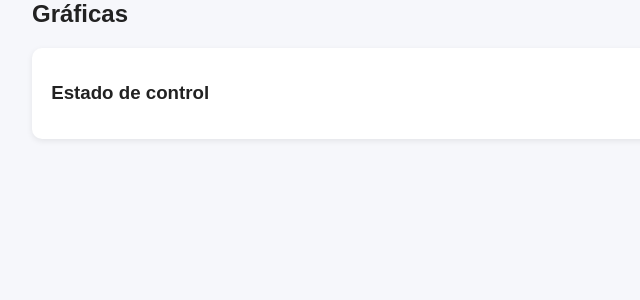
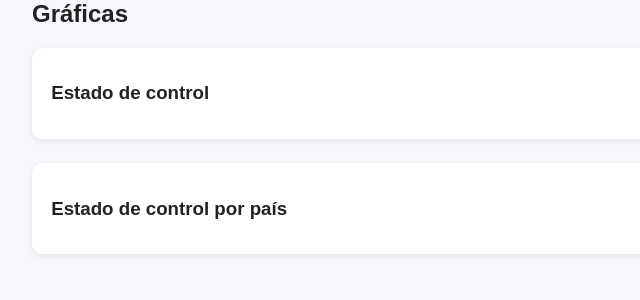
Before and after one commit to Pathdzc/FEMSA-Cifrado-, a Flask app: template templates/graficas.html in a window 1280 px wide. Shown: the part 173-473 px from the top of the page, without its empty margins (0-640 px from the left). Run offline with Flask 3, Linux system fonts and the light colour scheme; the template is opened without the code that fills it: most values are stand-ins (such as "Sample title", 1, 10 or a date in 2020); some libraries are stand-ins or nearby versions.

Commit message:
Agrega gráfica de estado de control por país

```diff
--- a/app.py
+++ b/app.py
@@ -198,12 +198,20 @@ def graficas():
         return render_template("graficas.html", datos=None)
 
     estados = df["estado_control"].value_counts()
+    tabla_pais = pd.crosstab(df["País"], df["estado_control"])
 
     datos = {
         "estados": {
             "labels": estados.index.tolist(),
             "values": [int(v) for v in estados.values],
         },
+                "por_pais": {
+            "paises": tabla_pais.index.tolist(),
+            "estados": {
+                estado: [int(v) for v in tabla_pais[estado]]
+                for estado in tabla_pais.columns
+            },
+        },
     }
     return render_template("graficas.html", datos=datos)
 
--- a/templates/graficas.html
+++ b/templates/graficas.html
@@ -10,6 +10,11 @@
 <div class="card">
   <h3>Estado de control</h3>
   <div id="g-estados"></div>
+</div>
+
+<div class="card">
+  <h3>Estado de control por país</h3>
+  <div id="g-pais"></div>
 </div>
 
 <script src="{{ url_for('static', filename='plotly.min.js') }}"></script>
@@ -31,6 +36,21 @@
     hole: 0.4,
     marker: { colors: datos.estados.labels.map(e => colores[e] || "#999") }
   }], { margin: { t: 20 } }, { responsive: true });
+    const trazasPais = Object.keys(colores)
+    .filter(e => datos.por_pais.estados[e])
+    .map(e => ({
+      type: "bar",
+      name: e,
+      x: datos.por_pais.paises,
+      y: datos.por_pais.estados[e],
+      marker: { color: colores[e] }
+    }));
+
+  Plotly.newPlot("g-pais", trazasPais, {
+    barmode: "stack",
+    margin: { t: 20 },
+    yaxis: { title: "Equipos" }
+  }, { responsive: true });
 </script>
 {% endif %}
 {% endblock %}
```
